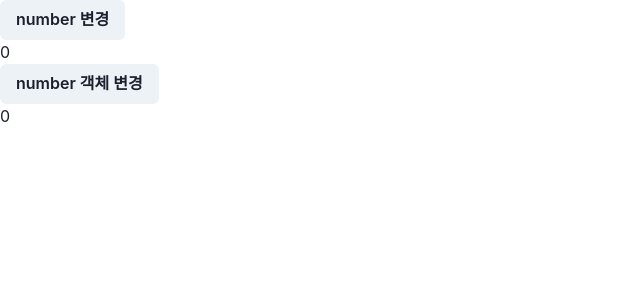
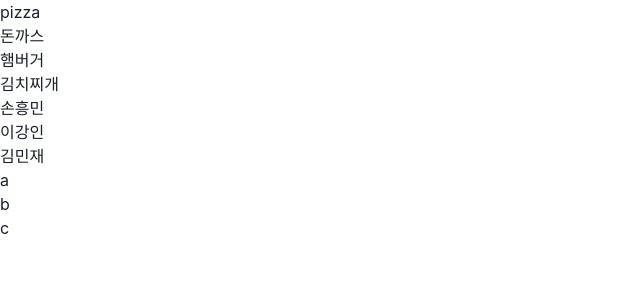
Before and after one commit to namic123/React-basics, a React (Create React App) app: page / in a window 1280 px wide. Shown: the top 300 px of the page, without its empty margins (0-640 px from the left). Built offline with nearby package versions, Linux system fonts and the light colour scheme.

Commit message:
JSX 배열 사용 - map을 이용하여 배열의 요소를 꺼내는 방법

```diff
--- a/src/App.js
+++ b/src/App.js
@@ -1,31 +1,25 @@
-import React, { useState } from "react";
-import { Box, Button, Text } from "@chakra-ui/react";
+import React from "react";
+import { List, ListItem } from "@chakra-ui/react";
 
 function App(props) {
-  // set... 메소드로 상태 변경할 수 있음.
-  // 상태가 같은지 아닌 지 판단해서 re-render를 결정한다.
-
-  const [number, setNumber] = useState(0);
-  const [numberObject, setNumberObject] = useState({ number: 0 });
-  function handleNumberObject() {
-    // newNumberObject를 사용하는 이유는 React에서 상태를 변경할 때 불변성(Immutability)을 유지하기 위함
-    // React에서는 상태 업데이트가 발생할 때, 이전 상태와 새로운 상태를 비교하여 변화가 있을 때만 리렌더링을 진행
-    // numberObject 상태의 number 속성이 증가된 새로운 객체를 생성하고, 이를 setNumberObject를 통해 업데이트하게 된다.
-    const newNumberObject = { ...numberObject };
-    newNumberObject.number = numberObject.number + 1;
-    setNumberObject(newNumberObject);
-  }
+  const arr = ["pizza", "돈까스", "햄버거", "김치찌개"];
+  let listItems = arr.map((item) => <ListItem>{item}</ListItem>);
+  const arr2 = ["a", "b", "c"];
+  const playerArr = ["손흥민", "이강인", "김민재"];
 
   return (
     <div>
-      <Box>
-        <Button onClick={() => setNumber(number + 1)}>number 변경</Button>
-        <Text>{number}</Text>
-      </Box>
-      <Box>
-        <Button onClick={handleNumberObject}>number 객체 변경</Button>
-        <Text>{numberObject.number}</Text>
-      </Box>
+      <List>{listItems}</List>
+      <List>
+        {playerArr.map((item) => (
+          <ListItem>{item}</ListItem>
+        ))}
+      </List>
+      <List>
+        {arr2.map((item) => (
+          <ListItem>{item}</ListItem>
+        ))}
+      </List>
     </div>
   );
 }
```
